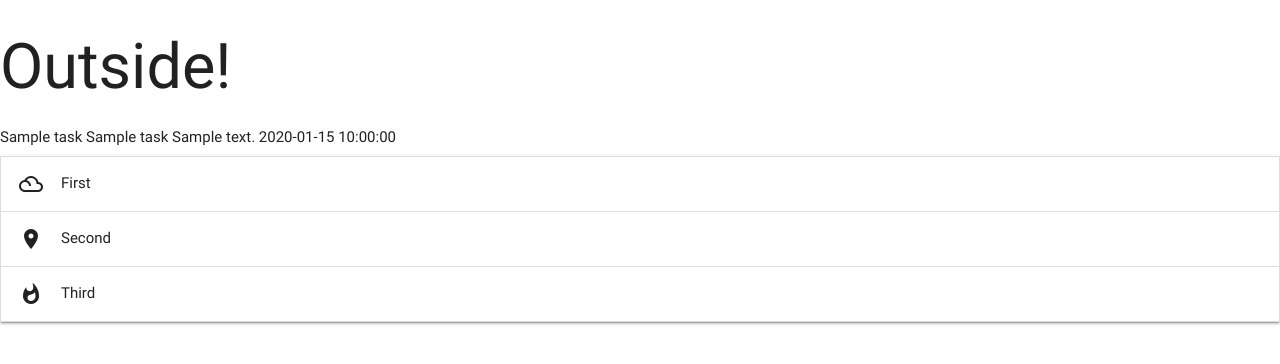
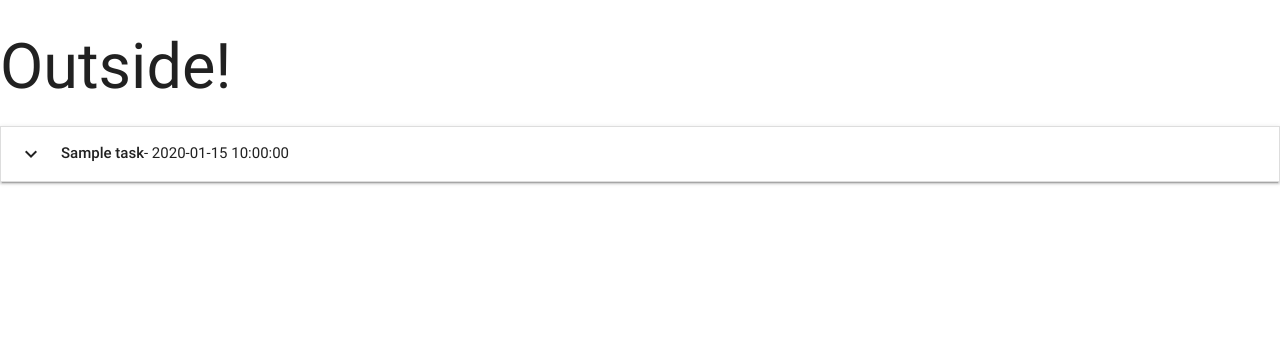
Before and after one commit to digitalis75/Task_manager, a Flask app: page / in a window 1280 px wide. Shown: the top 364 px of the page. Run offline with Flask 2, Linux system fonts and the light colour scheme; a database or web service that is not in the repository returns one stand-in record (values such as "Sample title"); some libraries are stand-ins or nearby versions.

Commit message:
Bind task data to collapsible component

```diff
--- a/templates/tasks.html
+++ b/templates/tasks.html
@@ -1,27 +1,25 @@
-{% extends 'base.html' %}
+{% extends 'base.html' %}   {{task.category_name}}   {{task.is_urgent}}
 {% block content %}
 
-    {% for task in tasks %}
-        {{task.task_name}}
-        {{task.category_name}}
-        {{task.task_description}}
-        {{task.is_urgent}}
-        {{task.due_date}}
-    {% endfor %}
+
+
+
+
+
+
+
 
 <ul class="collapsible" data-collapsible="accordion">
+    {% for task in tasks %}
     <li>
-      <div class="collapsible-header"><i class="material-icons">filter_drama</i>First</div>
-      <div class="collapsible-body"><span>Lorem ipsum dolor sit amet.</span></div>
+        <div class="collapsible-header">
+            <i class="material-icons">expand_more</i><strong>{{task.task_name}}</strong> -  {{task.due_date}}
+        </div>
+        <div class="collapsible-body">
+            <span>{{task.task_description}}</span>
+        </div>
     </li>
-    <li>
-      <div class="collapsible-header"><i class="material-icons">place</i>Second</div>
-      <div class="collapsible-body"><span>Lorem ipsum dolor sit amet.</span></div>
-    </li>
-    <li>
-      <div class="collapsible-header"><i class="material-icons">whatshot</i>Third</div>
-      <div class="collapsible-body"><span>Lorem ipsum dolor sit amet.</span></div>
-    </li>
+    {% endfor %}
 </ul>
 
 {% endblock %}
```
